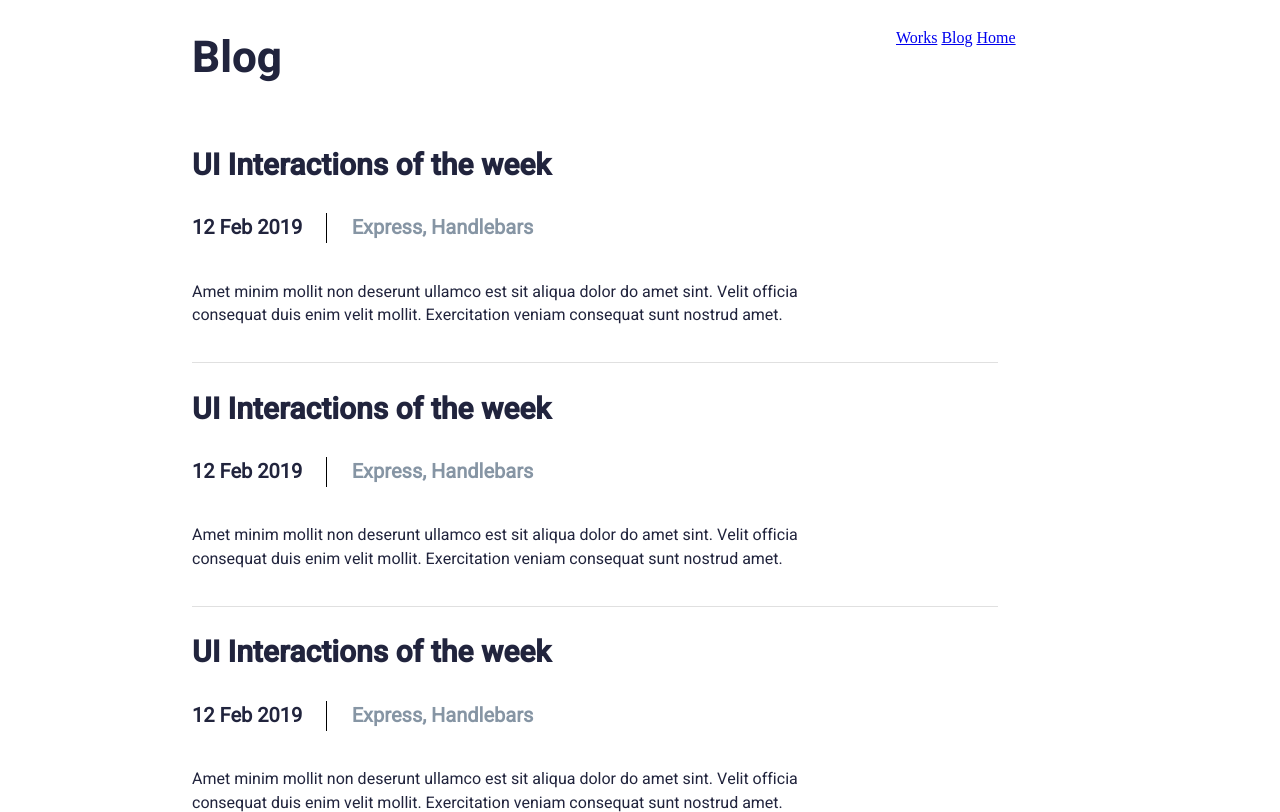
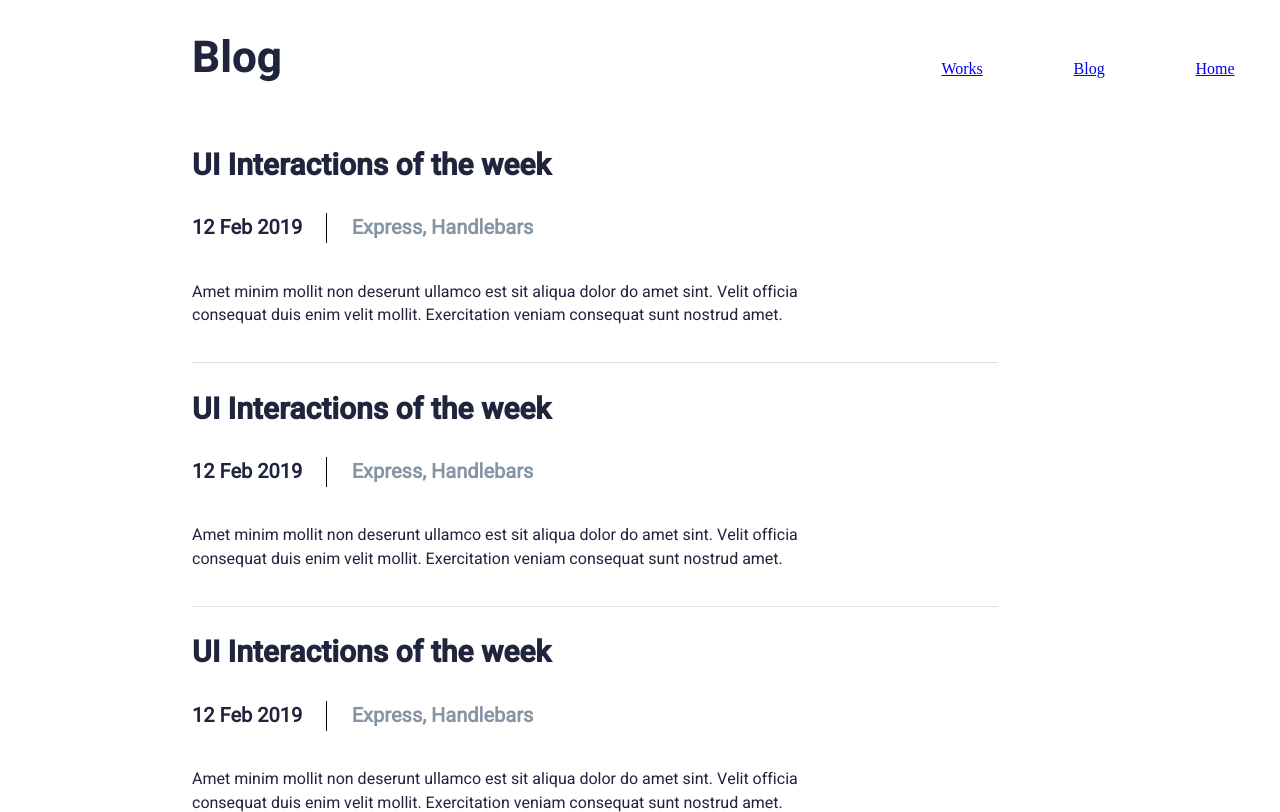
Before and after one commit to dias002/blog, a plain HTML site: page index.html in a window 1280 px wide. Shown: the top 812 px of the page. Drawn offline with Linux system fonts and the light colour scheme; a script that the page names is missing.

Commit message:
Update index.html

```diff
--- a/index.html
+++ b/index.html
@@ -18,7 +18,7 @@
         </button>
 
         <nav class="menu_box">
-      <nav class="menu_navbar">
+      <nav class="menu">
             <a class="link" href="https://dias002.github.io/work/">Works</a>
             <a class="link"  href="https://dias002.github.io/blog/">Blog</a>
             <a class="link"  href="https://dias002.github.io/Creative-website/">Home</a>
```
